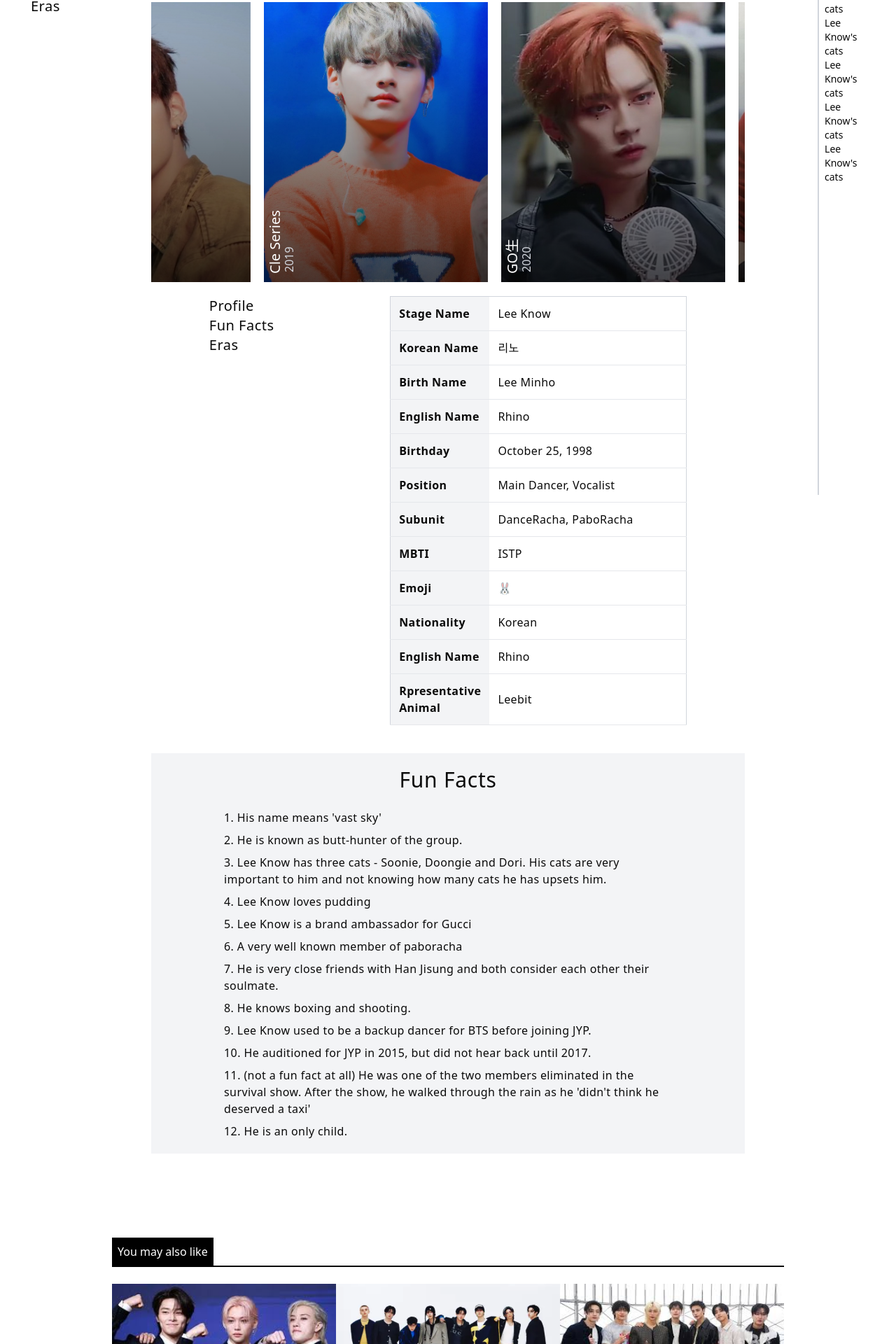
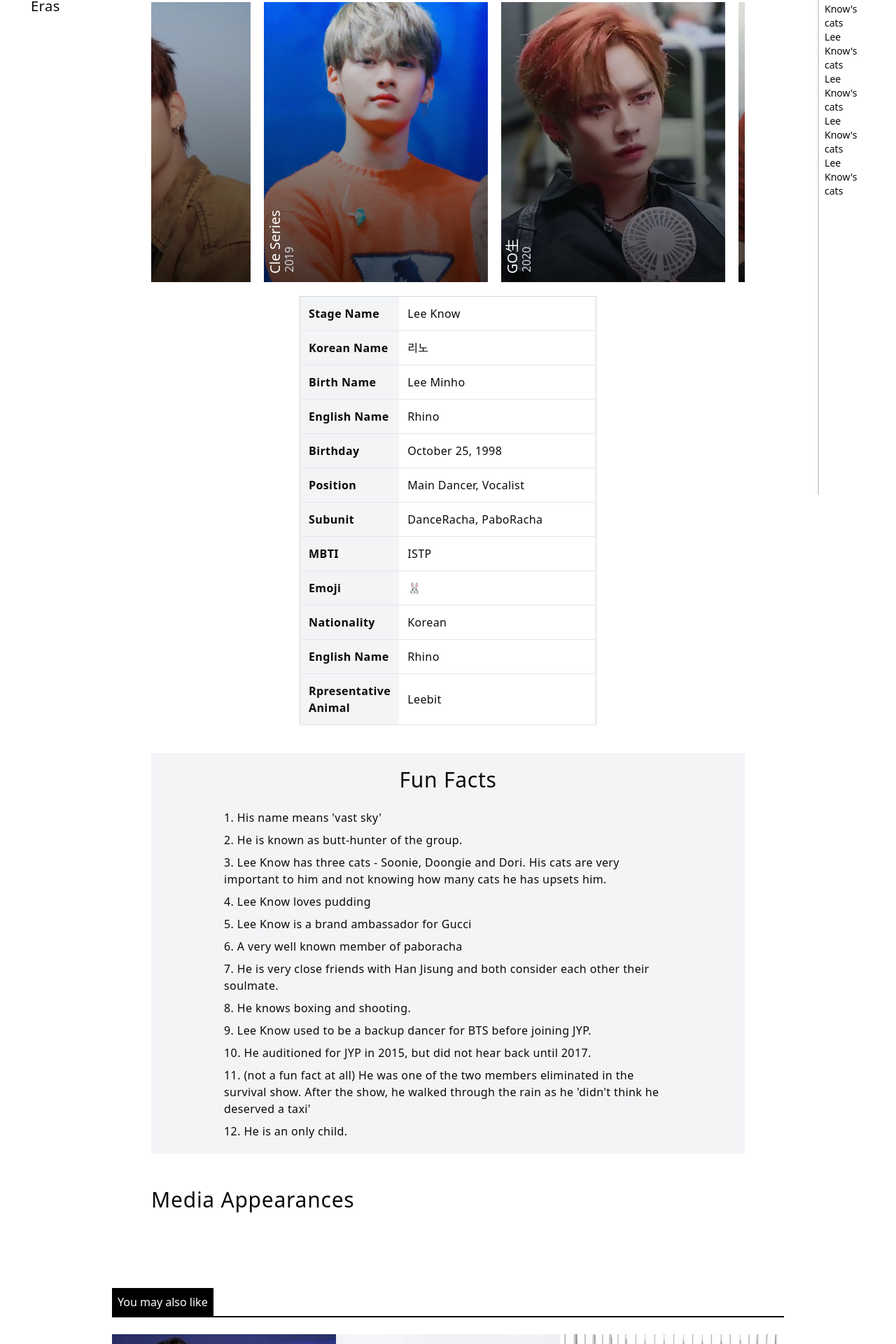
Before and after one commit to dakshs-07/stray-kids, a Next.js app: page /leeknow in a window 1280 px wide. Shown: the part 853-2773 px from the top of the page at 70% size. Built offline with nearby package versions, Linux system fonts and the light colour scheme.

Commit message:
configured the rightbar

```diff
--- a/src/app/(members)/leeknow/page.jsx
+++ b/src/app/(members)/leeknow/page.jsx
@@ -6,13 +6,14 @@ import { LeeknowFacts } from "../../../../data/FunFacts";
 import EraCarousel from "@/components/Member/EraCarousel";
 import { LeeknowEras } from "../../../../data/erasData";
 import NavTable from "@/components/Member/NavTable";
+import MediaAppearanes from "@/components/Member/MediaAppearances";
 function page() {
   return (
     <div className="max-w-4xl mx-auto px-6 my-5">
-      <EraCarousel slides={LeeknowEras} memberName="Lee Know" className="eras"/>
-
+      <section id="eras">
+        <EraCarousel slides={LeeknowEras} memberName="Lee Know" />
+      </section>
       <div className="flex justify-around items-start">
-        <NavTable />
         {/* <Image
             src="/memberPages/LeeKnow/leeknow-main.webp"
             alt=""
@@ -20,9 +21,16 @@ function page() {
             height={200}
             className="object-cover"
           /> */}
-        <MemberTable data={LeeKnowData} className="profile" />
+        <section id="profile">
+          <MemberTable data={LeeKnowData} className="profile" />
+        </section>
       </div>
-      <FunFacts factData={LeeknowFacts} className="funfacts" />
+      <section id="funfacts">
+        <FunFacts factData={LeeknowFacts} className="funfacts" />
+      </section>
+      <section>
+        <MediaAppearanes />
+      </section>
     </div>
   );
 }
--- a/src/components/Banner.jsx
+++ b/src/components/Banner.jsx
@@ -15,14 +15,14 @@ function Banner() {
         />
       </Link>
       <div className="flex justify-center items-center gap-x-8 py-1 text-lg w-full bg-red-400 tracking-wider sm:text-sm md:text-lg md:gap-x-3">
-        <Link href="/bangchan">BangChan</Link>
-        <Link href="/leeknow">Lee Know</Link>
-        <Link href="/changbin">Changbin</Link>
-        <Link href="/hyunjin">Hyunjin</Link>
-        <Link href="/han">Han</Link>
-        <Link href="/felix">Felix</Link>
-        <Link href="/seungmin">Seungmin</Link>
-        <Link href="/in">I.N</Link>
+        <Link href="/bangchan" scroll={false}>BangChan</Link>
+        <Link href="/leeknow" scroll={false}>Lee Know</Link>
+        <Link href="/changbin" scroll={false}>Changbin</Link>
+        <Link href="/hyunjin" scroll={false}>Hyunjin</Link>
+        <Link href="/han" scroll={false}>Han</Link>
+        <Link href="/felix" scroll={false}>Felix</Link>
+        <Link href="/seungmin" scroll={false}>Seungmin</Link>
+        <Link href="/in" scroll={false}>I.N</Link>
       </div>
     </div>
   );
--- a/src/components/Main/Members.jsx
+++ b/src/components/Main/Members.jsx
@@ -11,7 +11,7 @@ function Members() {
       <div className="flex gap-x-10 justify-center items-center">
         {memberData.map((item) => (
           <div key={item.id} className="text-center">
-            <Link href={item.link}>
+            <Link href={item.link} className="scroll={true}">
               <div className="w-25 h-25 rounded-full overflow-hidden border border-gray-200 shadow-sm transition-transform duration-300 group-hover:scale-105">
                 <Image
                   src={item.img}
--- /dev/null
+++ b/src/components/Member/MediaAppearances.jsx
@@ -0,0 +1,11 @@
+import React from 'react'
+
+function MediaAppearances() {
+  return (
+    <div>
+        <h1 className='text-3xl font-extralight tracking-wide py-2'>Media Appearances</h1>
+    </div>
+  )
+}
+
+export default MediaAppearances
--- a/src/components/RightBar.jsx
+++ b/src/components/RightBar.jsx
@@ -4,7 +4,7 @@ import React from "react";
 function RightBar() {
   return (
     <div className="flex flex-col right-0 max-w-100 mr-10 border-l-2 border-gray-300 pl-2 sticky top-0 h-screen">
-      More to explore
+      <h1 className="pt-5">More to Explore</h1>
       <div className="flex flex-col text-sm mt-2">
         <Link href="">Lee Know's cats</Link>
         <Link href="">Lee Know's cats</Link>
```
